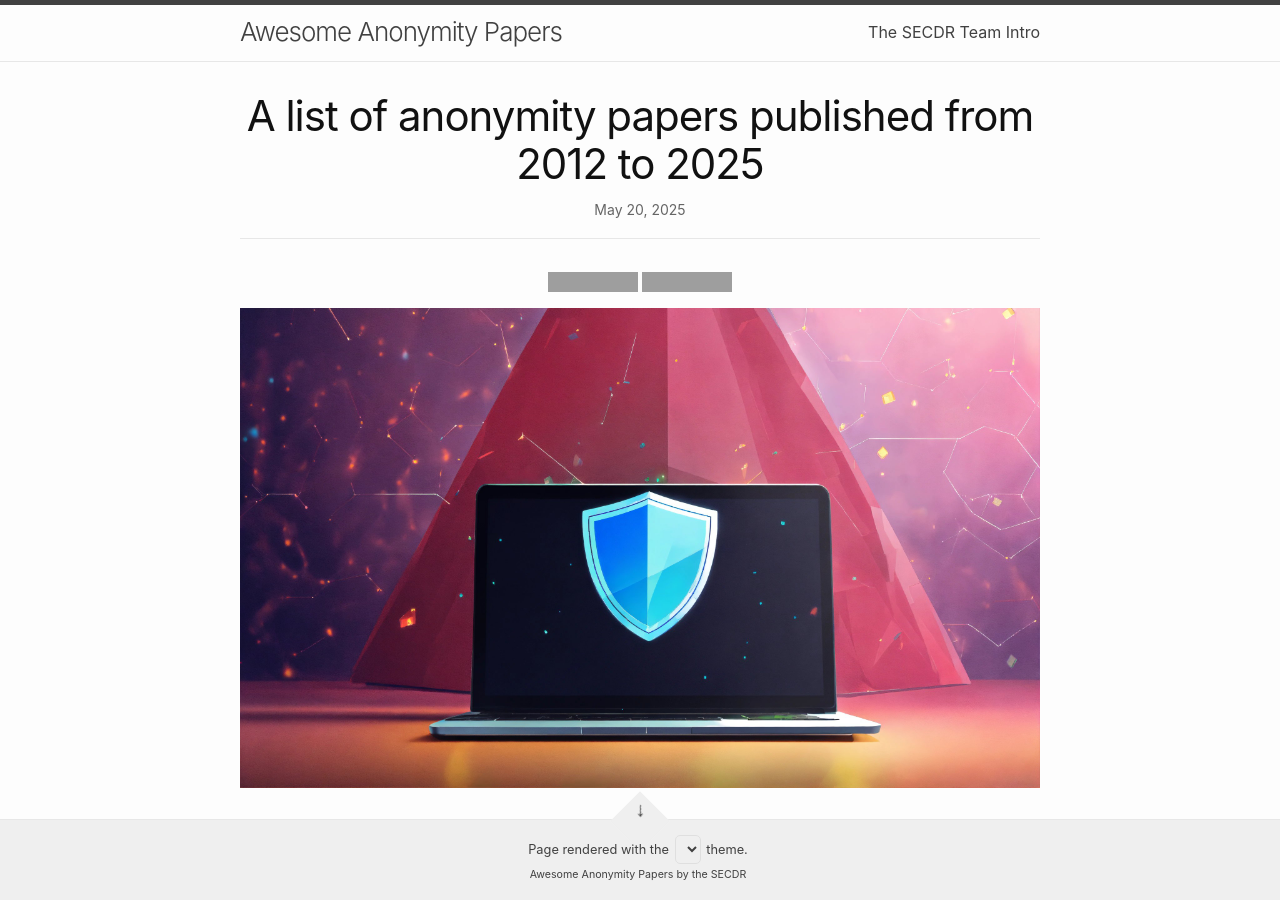
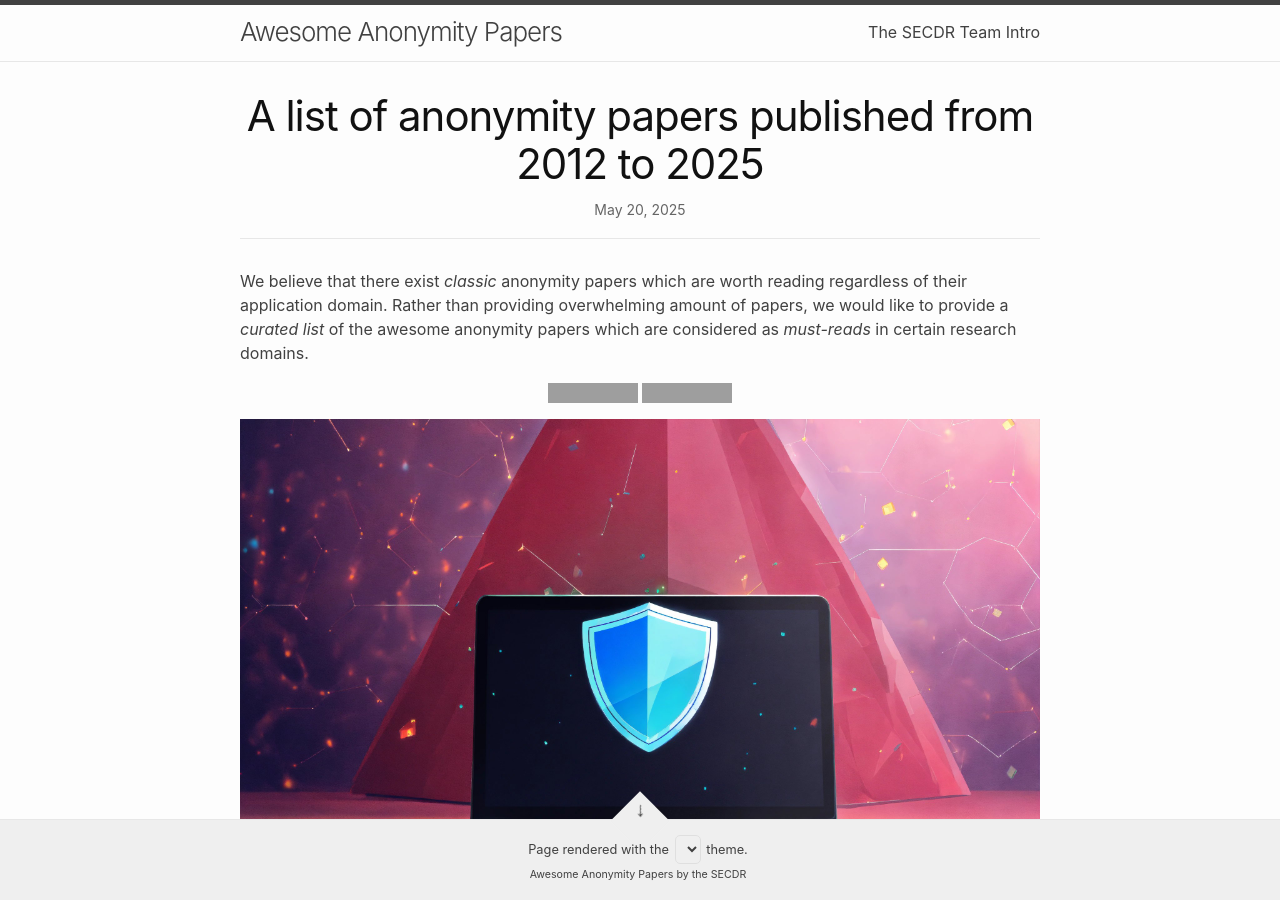
Before and after one commit to secdr/awesome-anonymity-papers, a Jekyll site: the page built from _posts/2025-05-20-awesome-anonymity-papers.md, in a window 1280 px wide and 900 px high. Built offline with Jekyll 4.4.1, drawn with Linux system fonts in a browser that asks for light colours; grey boxes are pictures that could not be loaded.

Commit message:
Add description for posts list.

```diff
--- a/_posts/2025-05-20-awesome-anonymity-papers.md
+++ b/_posts/2025-05-20-awesome-anonymity-papers.md
@@ -3,6 +3,8 @@ layout: post
 title: "A list of anonymity papers published from 2012 to 2025"
 categories: papers
 ---
+
+We believe that there exist *classic* anonymity papers which are worth reading regardless of their application domain. Rather than providing overwhelming amount of papers, we would like to provide a *curated list* of the awesome anonymity papers which are considered as *must-reads* in certain research domains.
 
 <p align="center">
   <a href="https://github.com/secdr/awesome-anonymity-papers/blob/c3ef16841398c86a56259765c5106a82e2f43ead/LICENSE" target="_blank">
```
